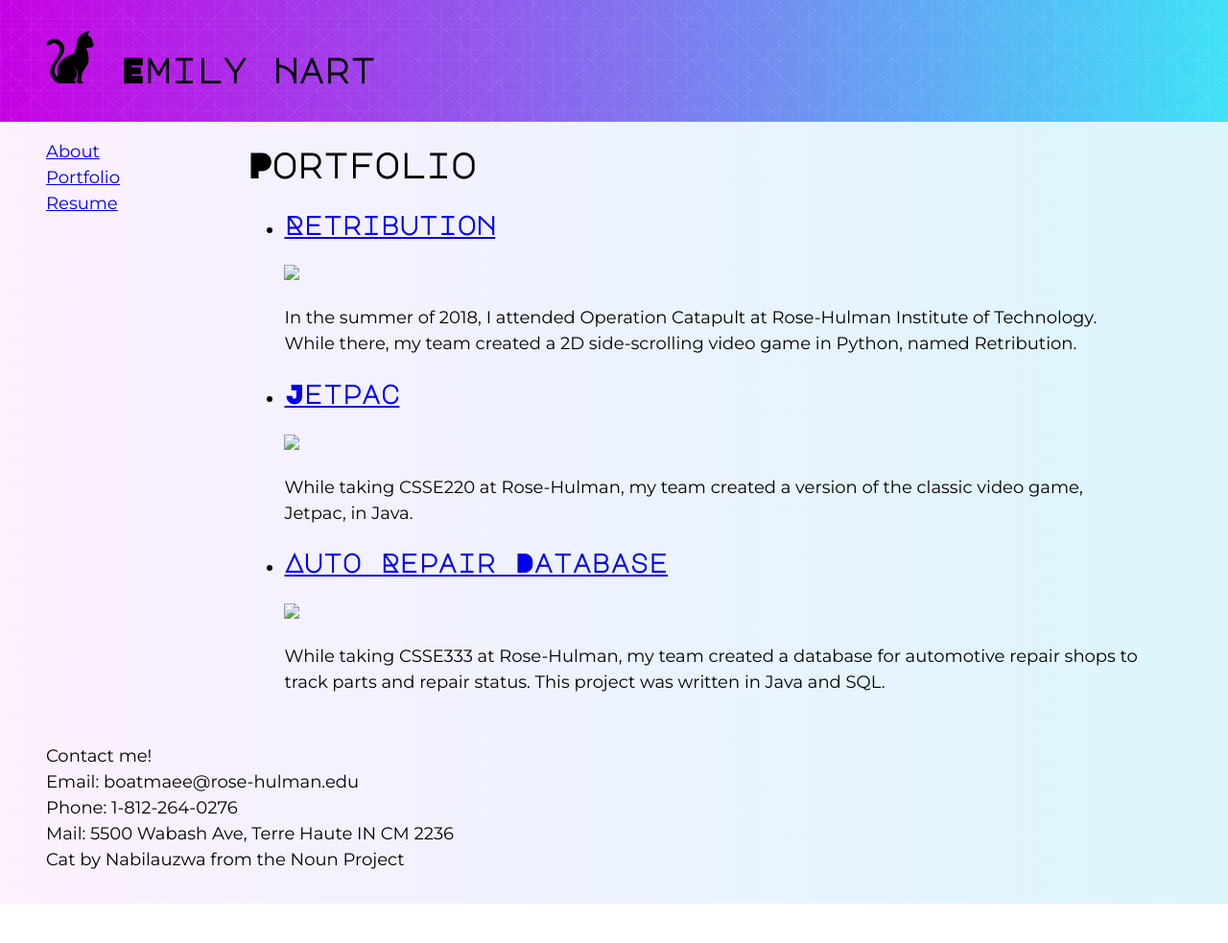
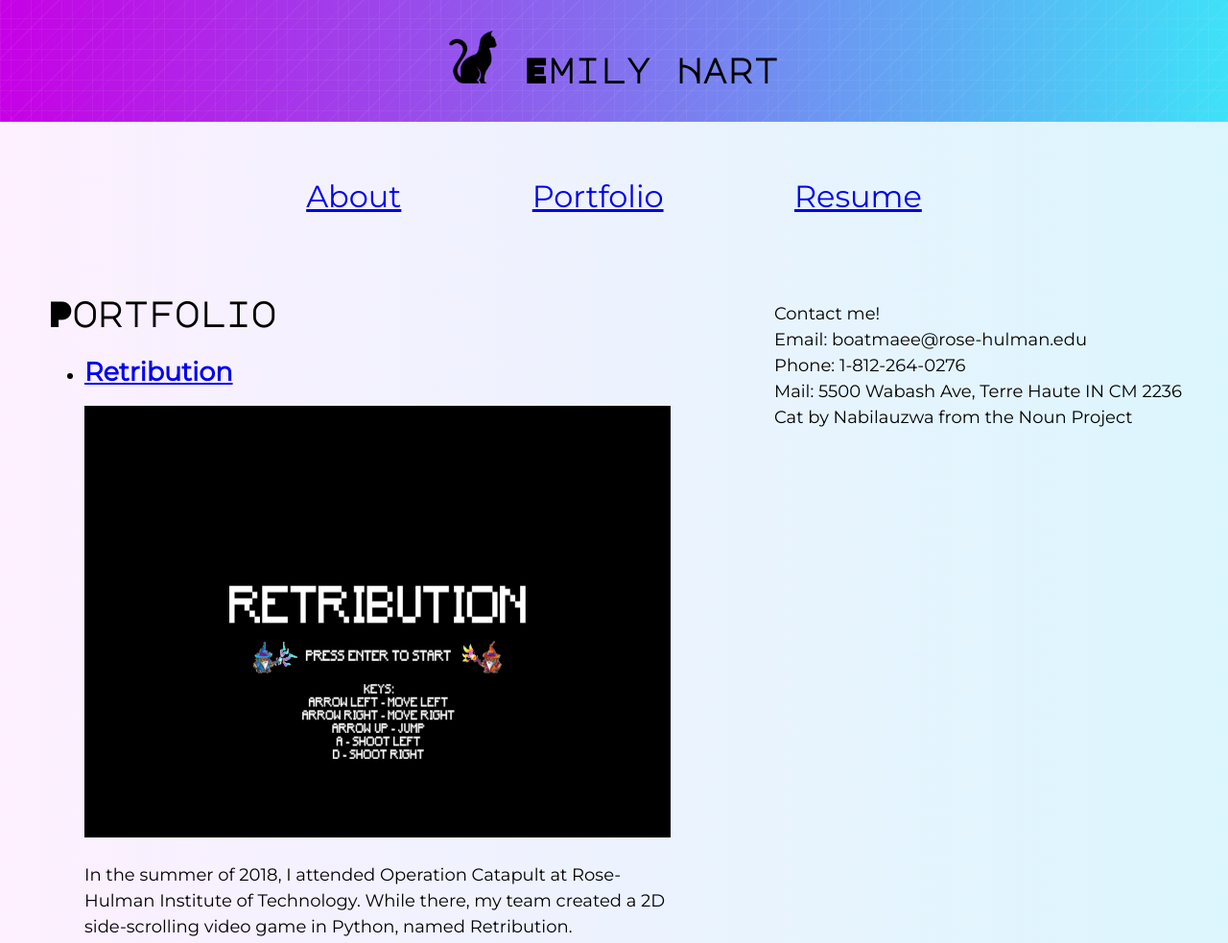
Before and after one commit to rhit-boatmaee/rhit-boatmaee.github.io, a plain HTML site: page portfolio.html in a window 1280 px wide. Shown: the top 983 px of the page at 96% size. Before the commit the page ends 942 px from the top, so only its background shows below. Drawn offline with Linux system fonts and the light colour scheme.

Commit message:
added some stuff

```diff
--- a/portfolio.html
+++ b/portfolio.html
@@ -31,19 +31,19 @@
         <ul id="portfolioItems">
             <li>
                 <h2><a href = "#">Retribution</a></h2>
-                <img src = "images/portfolio/retribution.png" />
+                <img src = "images/retribution.png" />
 
                 <p>In the summer of 2018, I attended Operation Catapult at Rose-Hulman Institute of Technology. While there, my team created a 2D side-scrolling video game in Python, named Retribution.</p>
             </li>
             <li>
                 <h2><a href = "#">Jetpac</a></h2>
-                <img src = "images/portfolio/jetpac.png" />
+                <img src = "images/jetpac.png" />
 
                 <p>While taking CSSE220 at Rose-Hulman, my team created a version of the classic video game, Jetpac, in Java.</p>
             </li>
             <li>
                 <h2><a href = "#">Auto Repair Database</a></h2>
-                <img src = "images/portfolio/autoRepair.png" />
+                <img src = "images/autoRepair.png" />
 
                 <p>While taking CSSE333 at Rose-Hulman, my team created a database for automotive repair shops to track parts and repair status. This project was written in Java and SQL.</p>
             </li>
--- a/scripts/main.js
+++ b/scripts/main.js
@@ -0,0 +1,35 @@
+/**
+ * @fileoverview
+ * Provides the JavaScript interactions for all pages.
+ *
+ * @author
+ * Emily Hart, 2021
+ */
+
+/** namespace. */
+var rhit = rhit || {};
+
+
+rhit.PageController = class {
+	constructor() {
+
+
+
+		const button = document.querySelector("#supriseButton");
+		const img = document.querySelector("#suprise")
+			button.onclick = (event) => {
+
+                img.classList.toggle("hidden");
+
+			};
+		}
+
+	}
+
+
+rhit.main = function () {
+	console.log("Ready");
+	new rhit.PageController();
+};
+
+rhit.main();
--- a/styles/main.css
+++ b/styles/main.css
@@ -2,10 +2,6 @@
     --vertical-space: 2rem;
     --horizontal-space: 3rem;
 }
-
-
-
-
 
 
 
@@ -18,26 +14,30 @@ body {
 
 
 
-    grid-template-areas: "head head""nav nav""main main""foot foot";
+
+    grid-template-areas: "head  head""nav nav""main foot";
     grid-template-columns: 1fr fr;
     grid-template-rows: auto auto 1fr auto;
-    background-image: linear-gradient(90deg, rgba(233,61,255, 0.08) 0%,rgba(19,191,241, 0.15) 100%);
+    background-image: linear-gradient(90deg, rgba(233, 61, 255, 0.08) 0%, rgba(19, 191, 241, 0.15) 100%);
 
 }
 
 @media screen and (min-width: 25em) {
     body {
-        grid-template-areas: "head head""nav main""foot foot";
+        grid-template-areas: "head head ""nav nav" "main foot";
         grid-template-columns: 1fr fr;
         grid-template-rows: auto 1fr auto;
-
+        background-image: linear-gradient(90deg, rgba(233, 61, 255, 0.08) 0%, rgba(19, 191, 241, 0.15) 100%);
     }
 }
 
-h1,
-h2 {
+
+
+
+h1 {
     line-height: 1.2em;
     font-family: 'Major Mono Display', monospace;
+
 
 }
 
@@ -45,8 +45,9 @@ h2 {
 
 
 
-body #portfolio img {
+body #portfolioItems img {
     height: 25em;
+
 }
 
 p {
@@ -54,17 +55,22 @@ p {
 
 }
 
-body>header {
+
+body > header{
     grid-area: head;
 
-    background-image: repeating-linear-gradient(45deg, rgba(255,255,255, 0.05) 0px, rgba(255,255,255, 0.05) 1px,transparent 1px, transparent 11px,rgba(255,255,255, 0.05) 11px, rgba(255,255,255, 0.05) 12px,transparent 12px, transparent 32px),repeating-linear-gradient(90deg, rgba(255,255,255, 0.05) 0px, rgba(255,255,255, 0.05) 1px,transparent 1px, transparent 11px,rgba(255,255,255, 0.05) 11px, rgba(255,255,255, 0.05) 12px,transparent 12px, transparent 32px),repeating-linear-gradient(0deg, rgba(255,255,255, 0.05) 0px, rgba(255,255,255, 0.05) 1px,transparent 1px, transparent 11px,rgba(255,255,255, 0.05) 11px, rgba(255,255,255, 0.05) 12px,transparent 12px, transparent 32px),repeating-linear-gradient(135deg, rgba(255,255,255, 0.05) 0px, rgba(255,255,255, 0.05) 1px,transparent 1px, transparent 11px,rgba(255,255,255, 0.05) 11px, rgba(255,255,255, 0.05) 12px,transparent 12px, transparent 32px),linear-gradient(90deg, rgb(199,0,229),rgb(63,225,248));
+    text-align: center;
+    background-image: linear-gradient(45deg, rgba(255, 255, 255, 0.05) 0px, rgba(255, 255, 255, 0.05) 1px, transparent 1px, transparent 11px, rgba(255, 255, 255, 0.05) 11px, rgba(255, 255, 255, 0.05) 12px, transparent 12px, transparent 32px), repeating-linear-gradient(90deg, rgba(255, 255, 255, 0.05) 0px, rgba(255, 255, 255, 0.05) 1px, transparent 1px, transparent 11px, rgba(255, 255, 255, 0.05) 11px, rgba(255, 255, 255, 0.05) 12px, transparent 12px, transparent 32px), repeating-linear-gradient(0deg, rgba(255, 255, 255, 0.05) 0px, rgba(255, 255, 255, 0.05) 1px, transparent 1px, transparent 11px, rgba(255, 255, 255, 0.05) 11px, rgba(255, 255, 255, 0.05) 12px, transparent 12px, transparent 32px), repeating-linear-gradient(135deg, rgba(255, 255, 255, 0.05) 0px, rgba(255, 255, 255, 0.05) 1px, transparent 1px, transparent 11px, rgba(255, 255, 255, 0.05) 11px, rgba(255, 255, 255, 0.05) 12px, transparent 12px, transparent 32px), linear-gradient(90deg, rgb(199, 0, 229), rgb(63, 225, 248));
 
 
 
 }
 
-body>nav {
+body > nav {
     grid-area: nav;
+    margin-left: auto;
+    margin-right: auto;
+    font-size: 2rem;
 
 }
 
@@ -76,9 +82,26 @@ body>footer {
 body>main {
     grid-area: main;
 
+}
+
+.hidden{
+    display: none;
 
 }
-
+#supriseButton{
+    background-color: rgb(60, 197, 243);
+    font-family: Arial, Helvetica, sans-serif;
+    font-weight: 600;
+    display: block;
+    border-radius: 4px;
+    border: .5rem;
+    margin: 1rem;
+    padding: 1rem;
+    font-size: 1.5rem;
+}
+#supriseButton:hover{
+    background-color: blueviolet;
+}
 header,
 footer {
     padding-top: var(--vertical-space);
@@ -94,11 +117,20 @@ footer h1 {
 body>* {
     padding-left: var(--horizontal-space);
     padding-right: var(--horizontal-space);
+
 }
 
 body>nav ul {
     list-style-type: none;
     padding: 0;
+    display: inline;
+
+}
+
+body nav ul li {
+    list-style-type: none;
+    padding: 4rem;
+    display: inline-block;
 
 }
 
```
Also changed, not shown: index.html (+8 -1 lines), resume.html (+8 -3 lines), images/autoRepair.png (added), images/cat.jpg (added), images/jetpac.png (added), images/retribution.png (added).
